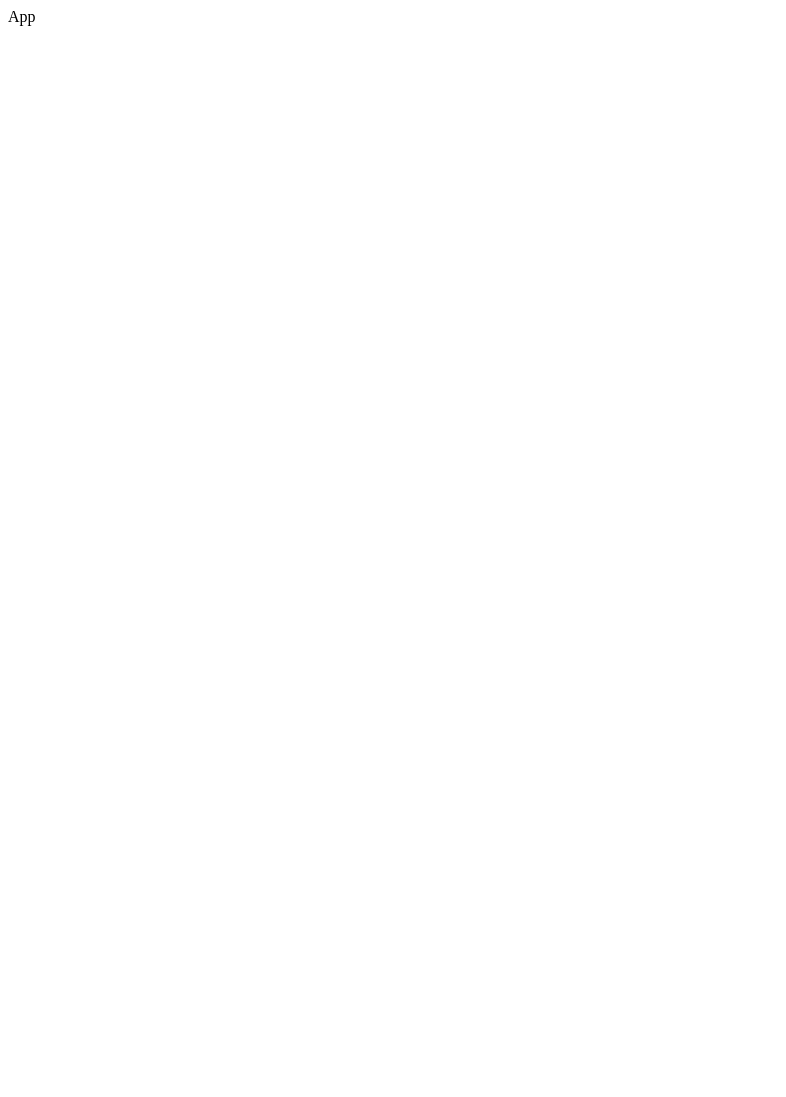
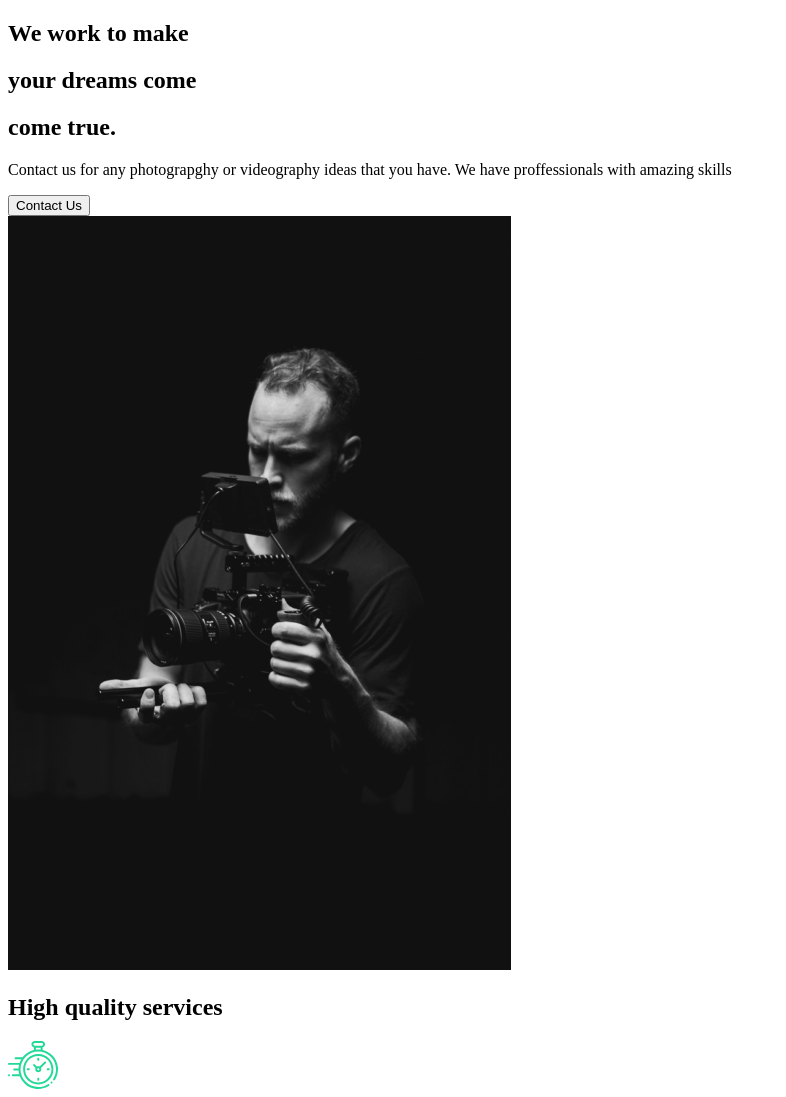
Before and after one commit to Azharnoushad/React-Portfolio-Website-Project, a React (Vite) app: page / in a window 1280 px wide. Shown: the top 1097 px of the page, without its empty margins (0-786 px from the left). Before the commit the page ends 800 px from the top, so only its background shows below. Built offline with nearby package versions, Linux system fonts and the light colour scheme.

Commit message:
generated about us page sections and not designed

```diff
--- a/src/App.jsx
+++ b/src/App.jsx
@@ -1,5 +1,11 @@
+import AboutUs from "./Pages/AboutUs";
+
 function App() {
-  return <div className="App">App</div>;
+  return (
+    <div className="App">
+      <AboutUs />
+    </div>
+  );
 }
 
 export default App;
--- /dev/null
+++ b/src/Components/AboutSection.jsx
@@ -0,0 +1,34 @@
+import React from "react";
+import home1 from "../img/home1.png";
+
+const AboutSection = () => {
+  return (
+    <div>
+      <div className="description">
+        <div className="title">
+          <div className="hide">
+            <h2>We work to make</h2>
+          </div>
+          <div className="hide">
+            <h2>
+              your <span>dreams</span> come
+            </h2>
+          </div>
+          <div className="hide">
+            <h2>come true.</h2>
+          </div>
+        </div>
+        <p>
+          Contact us for any photograpghy or videography ideas that you have. We
+          have proffessionals with amazing skills
+        </p>
+        <button>Contact Us</button>
+      </div>
+      <div className="image">
+        <img src={home1} alt="guy with the camera" />
+      </div>
+    </div>
+  );
+};
+
+export default AboutSection;
--- /dev/null
+++ b/src/Components/FaqSection.jsx
@@ -0,0 +1,53 @@
+import React from "react";
+
+const FaqSection = () => {
+  return (
+    <div className="faq">
+      <h2>
+        Any Question <span>FAQ</span>
+      </h2>
+      <div className="question">
+        <h4>How Do I Start?</h4>
+        <div className="answer">
+          <p>Lorem ipsum dolor sit amet.</p>
+          <p>
+            Lorem ipsum dolor, sit amet consectetur adipisicing elit. Pariatur,
+            totam.
+          </p>
+        </div>
+      </div>
+      <div className="question">
+        <h4>What product do you offer?</h4>
+        <div className="answer">
+          <p>Lorem ipsum dolor sit amet.</p>
+          <p>
+            Lorem ipsum dolor, sit amet consectetur adipisicing elit. Pariatur,
+            totam.
+          </p>
+        </div>
+      </div>
+      <div className="question">
+        <h4>Daily Schedule</h4>
+        <div className="answer">
+          <p>Lorem ipsum dolor sit amet.</p>
+          <p>
+            Lorem ipsum dolor, sit amet consectetur adipisicing elit. Pariatur,
+            totam.
+          </p>
+        </div>
+      </div>
+      <div className="question">
+        <h4>Different Payment Methods</h4>
+        <div className="answer">
+          <p>Lorem ipsum dolor sit amet.</p>
+          <p>
+            Lorem ipsum dolor, sit amet consectetur adipisicing elit. Pariatur,
+            totam.
+          </p>
+        </div>
+      </div>
+    </div>
+  );
+};
+
+export default FaqSection;
--- /dev/null
+++ b/src/Components/ServicesSection.jsx
@@ -0,0 +1,53 @@
+import React from "react";
+import home2 from "../img/home2.png";
+import clock from "../img/clock.svg";
+import diaphragm from "../img/diaphragm.svg";
+import money from "../img/money.svg";
+import teamWork from "../img/teamWork.svg";
+
+const ServicesSection = () => {
+  return (
+    <div className="services">
+      <div className="description">
+        <h2>
+          High <span>quality</span> services
+        </h2>
+        <div className="cards">
+          <div className="card">
+            <div className="icon">
+              <img src={clock} alt="" />
+              <h3>Efficient</h3>
+            </div>
+            <p>Lorem ipsum dolor sit amet.</p>
+          </div>
+          <div className="card">
+            <div className="icon">
+              <img src={diaphragm} alt="" />
+              <h3>Diaphragm</h3>
+            </div>
+            <p>Lorem ipsum dolor sit amet.</p>
+          </div>
+          <div className="card">
+            <div className="icon">
+              <img src={money} alt="" />
+              <h3>Affordable</h3>
+            </div>
+            <p>Lorem ipsum dolor sit amet.</p>
+          </div>
+          <div className="card">
+            <div className="icon">
+              <img src={teamWork} alt="" />
+              <h3>Team Work</h3>
+            </div>
+            <p>Lorem ipsum dolor sit amet.</p>
+          </div>
+        </div>
+      </div>
+      <div className="image">
+        <img src={home2} alt="" />
+      </div>
+    </div>
+  );
+};
+
+export default ServicesSection;
--- /dev/null
+++ b/src/Pages/AboutUs.jsx
@@ -0,0 +1,16 @@
+import React from "react";
+import AboutSection from "../Components/AboutSection";
+import ServicesSection from "../Components/ServicesSection";
+import FaqSection from "../Components/FaqSection";
+
+const AboutUs = () => {
+  return (
+    <div>
+      <AboutSection />
+      <ServicesSection />
+      <FaqSection/>
+    </div>
+  );
+};
+
+export default AboutUs;
```
